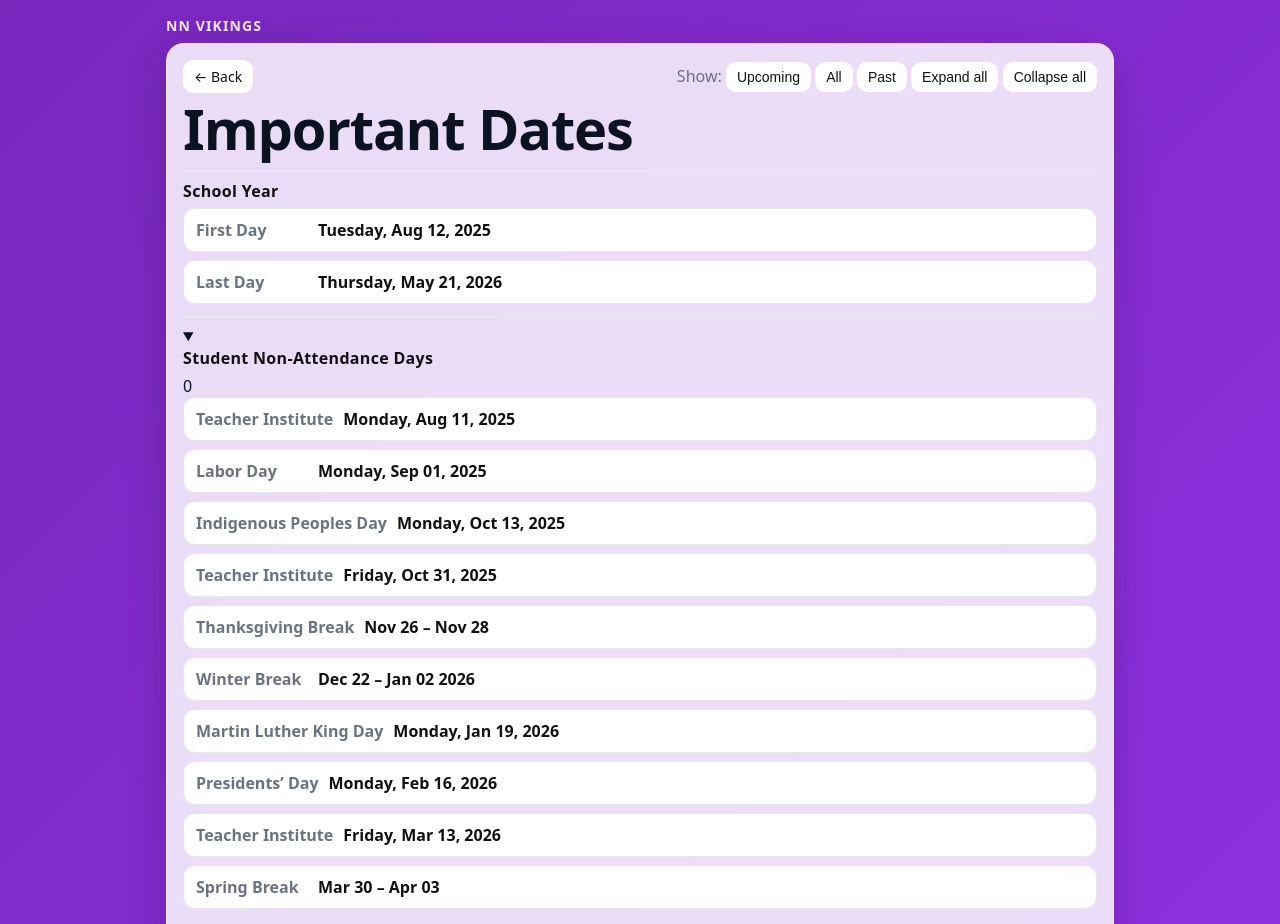
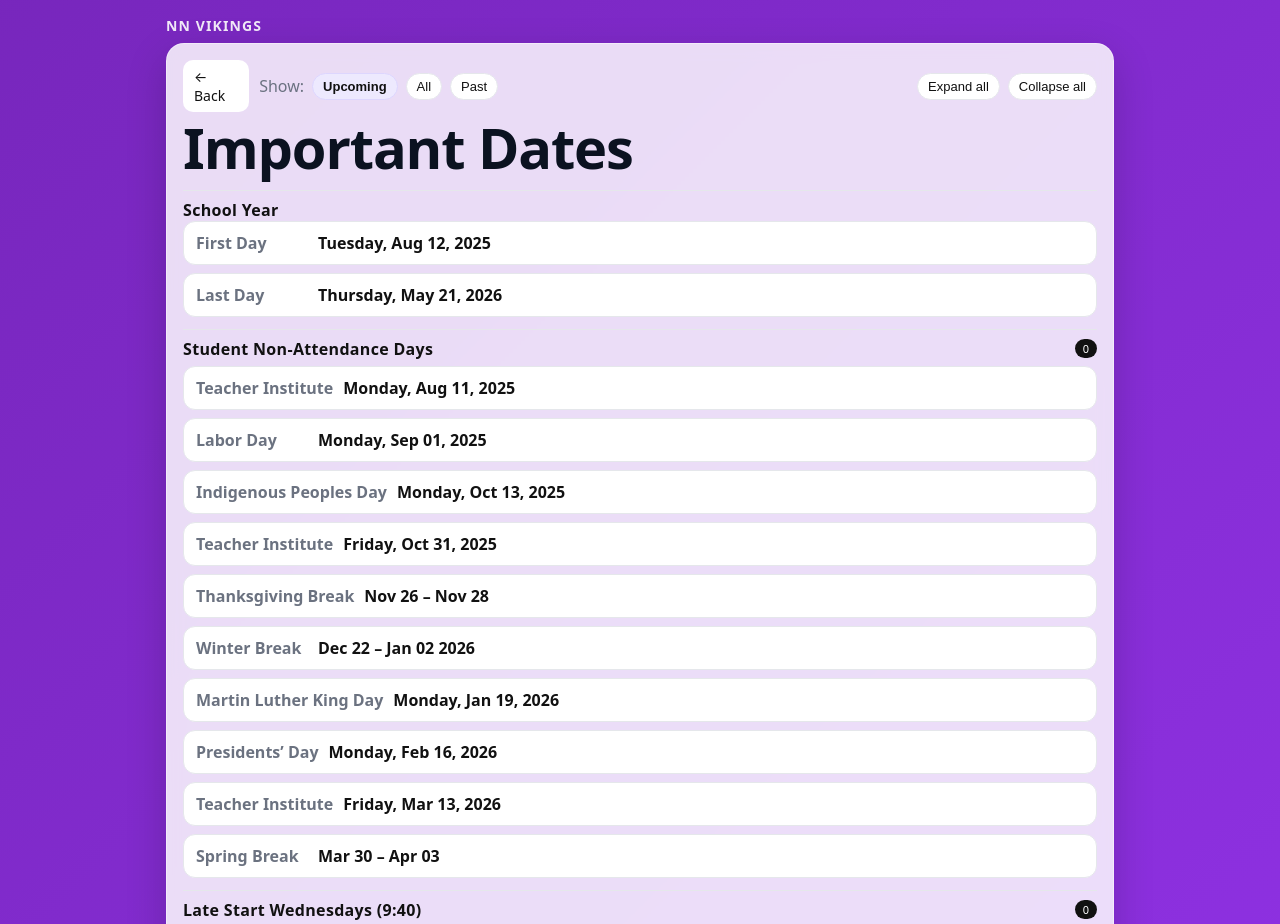
Before and after one commit to Shmar10/school-days-countdown, a plain HTML site: page v3/dates.html in a window 1280 px wide. Shown: the top 924 px of the page. Drawn offline with Linux system fonts and the light colour scheme; files whose address does not match are found by name.

Commit message:
Update dates.css

```diff
--- a/v3/css/dates.css
+++ b/v3/css/dates.css
@@ -1,7 +1,26 @@
-/* Extra styling just for dates.html (shared base styles are in app.css) */
+/* Top controls */
 .topbar{display:flex;gap:10px;align-items:center;justify-content:space-between;margin-bottom:6px}
+.filters{display:flex;gap:8px;align-items:center;flex-wrap:wrap;width:100%}
+.filters .spacer{flex:1}
+.filter-btn,.mini-btn{
+  padding:6px 10px;border:1px solid #e5e7eb;border-radius:999px;background:#fff;cursor:pointer;
+  font-size:13px;line-height:1;display:inline-flex;align-items:center
+}
+.filter-btn.active{background:#ede9fe;border-color:#ddd6fe;font-weight:700}
+
+/* Sections */
 .sec{margin-top:12px;padding-top:8px;border-top:1px solid #e5e7eb}
-.sec h2{margin:0 0 6px;font-size:16px;color:#111;letter-spacing:.02em}
+.sec h2{margin:0;font-size:16px;color:#111;letter-spacing:.02em}
+
+/* Make details/summary look nice */
+details.sec > summary{
+  list-style:none;display:flex;align-items:center;gap:10px;cursor:pointer;user-select:none;margin-bottom:6px
+}
+details.sec > summary::-webkit-details-marker{display:none}
+.badge{margin-left:auto;background:#111;color:#fff;border-radius:999px;font-size:11px;line-height:1;
+  padding:4px 8px}
+
+/* Items */
 .list{display:flex;flex-direction:column;gap:8px}
 .item{display:flex;gap:10px;align-items:flex-start;background:#fff;border:1px solid #e5e7eb;border-radius:12px;padding:10px 12px}
 .tag{flex:0 0 auto;min-width:112px;color:#6b7280;font-weight:600}
```
